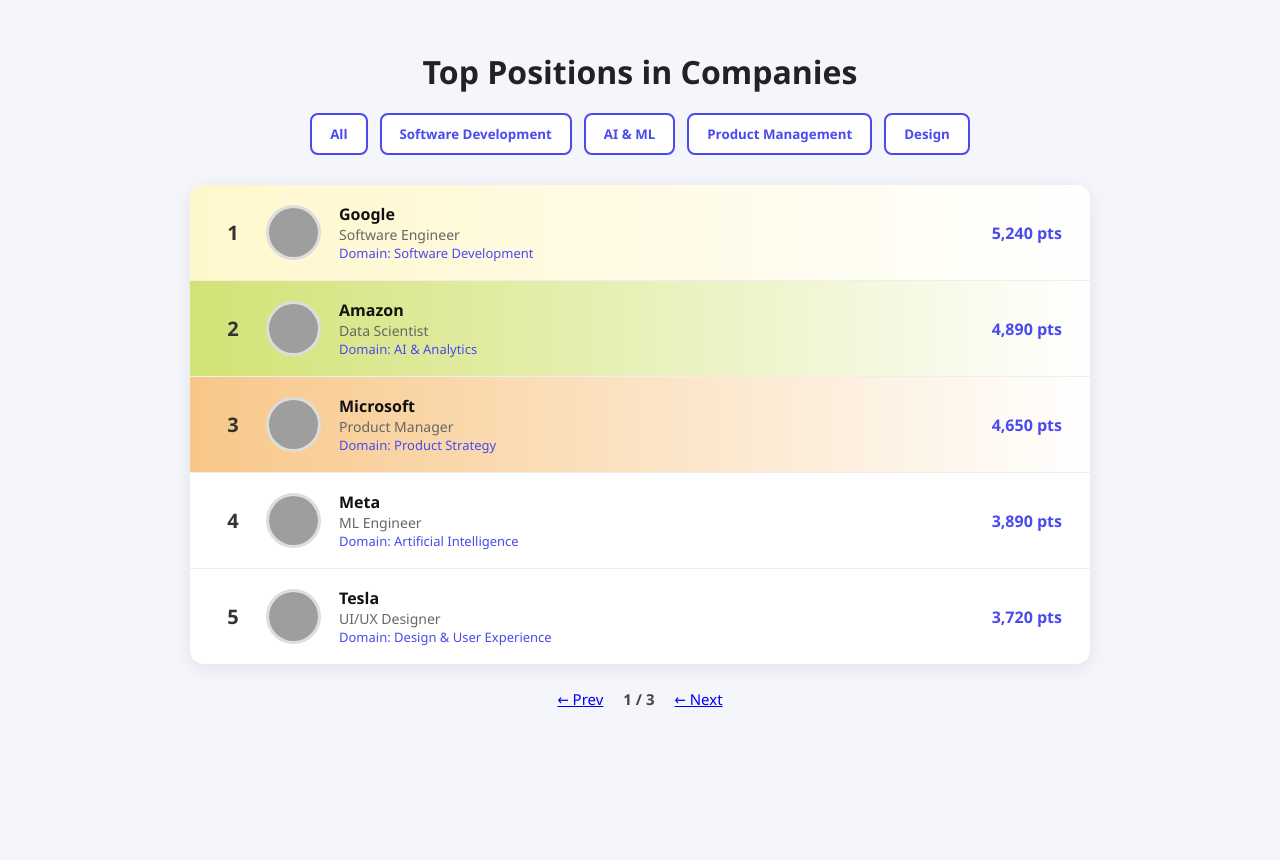
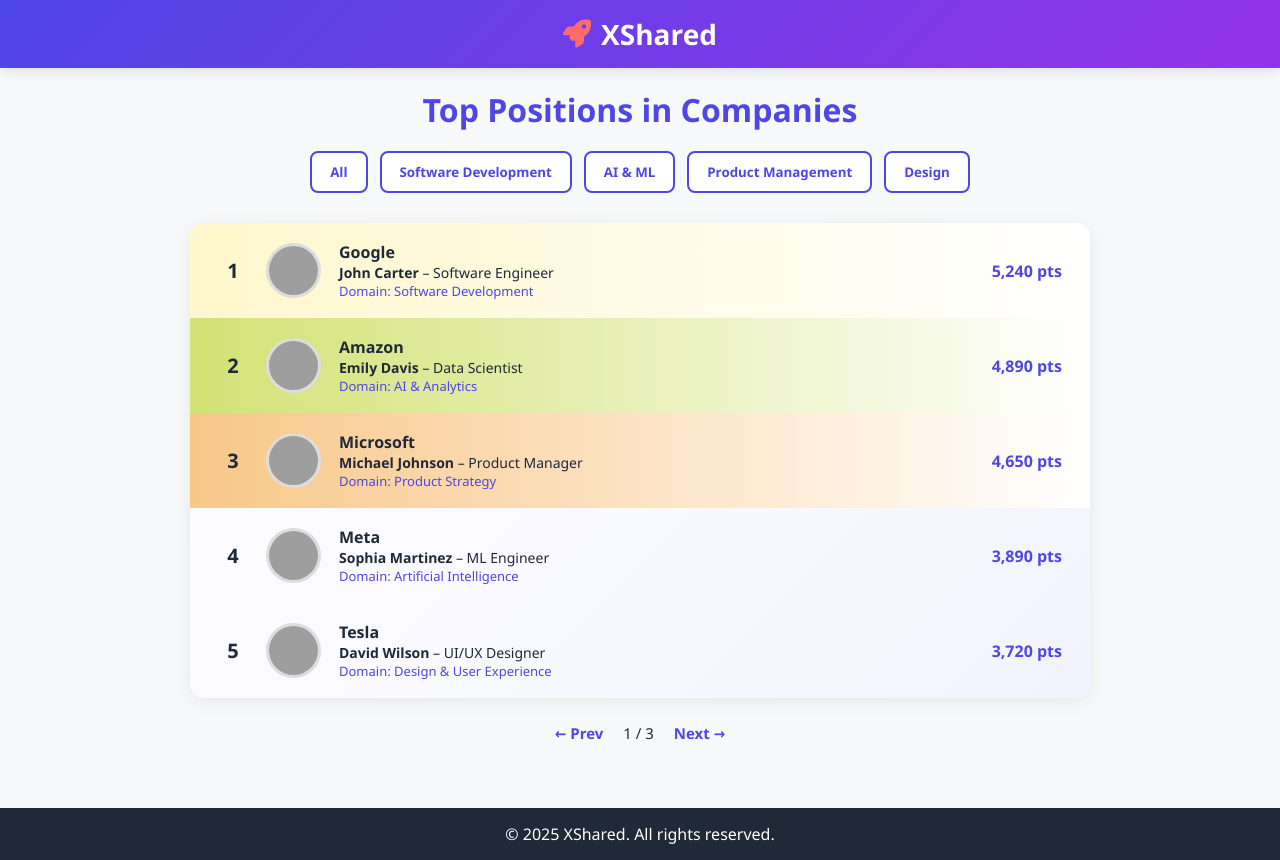
Before and after one commit to Koyal86/XShared, a plain HTML site: page mentor.html in a window 1280 px wide. Before the commit the page ends 800 px from the top, so only its background shows below. Drawn offline with Linux system fonts and the light colour scheme; grey boxes are pictures that could not be loaded.

Commit message:
Update mentor.html

```diff
--- a/mentor.html
+++ b/mentor.html
@@ -1,196 +1,106 @@
 <!DOCTYPE html>
 <html lang="en">
 <head>
-  <meta charset="UTF-8">
-  <meta name="viewport" content="width=device-width, initial-scale=1.0">
+  <meta charset="UTF-8" />
+  <meta name="viewport" content="width=device-width, initial-scale=1.0"/>
   <title>Company Leaderboard</title>
+  <link rel="stylesheet" href="https://cdnjs.cloudflare.com/ajax/libs/font-awesome/6.4.0/css/all.min.css"/>
   <style>
-    * {
-      margin: 0;
-      padding: 0;
-      box-sizing: border-box;
-      font-family: 'Segoe UI', Tahoma, Geneva, Verdana, sans-serif;
-    }
-    body {
-      background: #f4f6fc;
-      color: #333;
-      min-height: 100vh;
-      display: flex;
-      flex-direction: column;
-      align-items: center;
-      padding: 50px 20px;
+    :root {
+      --primary: #4f46e5;   /* Indigo */
+      --secondary: #9333ea; /* Purple */
+      --accent: #ef4444;    /* Red */
+      --light: #f8f9fa;
+      --dark: #1f2937;
+      --gray: #6b7280;
+      --light-gray: #e5e7eb;
     }
 
-    h2 {
-      font-size: 32px;
-      font-weight: 700;
-      text-align: center;
-      margin-bottom: 20px;
-      color: #222;
-    }
+    * { margin:0; padding:0; box-sizing:border-box; font-family: 'Segoe UI', Tahoma, Geneva, Verdana, sans-serif;}
+    body { background: var(--light); color: var(--dark); min-height:100vh; display:flex; flex-direction:column; align-items:center; }
 
-    /* Domain Filter Section */
-    .domain-filter {
-      display: flex;
-      flex-wrap: wrap;
-      justify-content: center;
-      gap: 12px;
-      margin-bottom: 30px;
-      position: relative;
-    }
-    .domain-filter button {
-      background: #fff;
-      border: 2px solid #4a4aef;
-      color: #4a4aef;
-      padding: 10px 18px;
-      border-radius: 8px;
-      font-weight: 600;
-      cursor: pointer;
-      transition: all 0.3s;
-    }
-    .domain-filter button:hover,
-    .domain-filter button.active {
-      background: #4a4aef;
+    header {
+      width: 100%;
+      background: linear-gradient(135deg, var(--primary), var(--secondary));
       color: #fff;
-    }
-
-    /* Dropdown Queue */
-    .dropdown {
-      display: none;
-      flex-direction: column;
-      position: absolute;
-      top: 60px;
-      background: #fff;
-      border: 1px solid #ccc;
-      border-radius: 8px;
-      box-shadow: 0 4px 12px rgba(0,0,0,0.1);
-      overflow: hidden;
-      min-width: 220px;
-      z-index: 100;
-    }
-    .dropdown button {
-      border: none;
-      background: #fff;
-      padding: 10px 15px;
-      text-align: left;
-      cursor: pointer;
-      font-size: 14px;
-      transition: background 0.3s;
-    }
-    .dropdown button:hover {
-      background: #f0f0ff;
-    }
-
-    /* Leaderboard Container */
-    .leaderboard {
-      width: 100%;
-      max-width: 900px;
-      background: #fff;
-      border-radius: 14px;
-      box-shadow: 0 4px 20px rgba(0,0,0,0.08);
-      overflow: hidden;
-    }
-
-    /* Entry Row */
-    .entry {
-      display: flex;
-      align-items: center;
-      justify-content: space-between;
-      padding: 18px 28px;
-      transition: background 0.3s;
-      border-bottom: 1px solid #eee;
-    }
-    .entry:last-child {
-      border-bottom: none;
-    }
-    .entry:hover {
-      background: #f9f9ff;
-    }
-
-    /* Rank + Avatar + Details */
-    .entry-left {
-      display: flex;
-      align-items: center;
-      gap: 18px;
-    }
-    .rank {
-      font-weight: bold;
-      font-size: 20px;
-      width: 30px;
-      text-align: center;
-    }
-    .avatar {
-      width: 55px;
-      height: 55px;
-      border-radius: 50%;
-      object-fit: cover;
-      border: 3px solid #ddd;
-    }
-    .details {
-      display: flex;
-      flex-direction: column;
-    }
-    .details span:first-child {
-      font-weight: 600;
-      font-size: 16px;
-      color: #111;
-    }
-    .details span:nth-child(2) {
-      font-size: 14px;
-      color: #666;
-    }
-    .details span.domain {
-      font-size: 13px;
-      color: #4a4aef;
-      font-weight: 500;
-    }
-
-    /* Points */
-    .points {
-      font-weight: 700;
-      color: #4a4aef;
-      font-size: 16px;
-    }
-
-    /* Highlight top 3 */
-    .highlight-1 {
-      background: linear-gradient(90deg, #fff7cc, #fff);
-    }
-    .highlight-2 {
-      background: linear-gradient(90deg, #d2e274, #fff);
-    }
-    .highlight-3 {
-      background: linear-gradient(90deg, #f8c788, #fff);
-    }
-    /* Pagination */
-    .pagination {
+      padding: 15px 0;
       display: flex;
       justify-content: center;
       align-items: center;
-      margin-top: 25px;
-      gap: 20px;
-      font-size: 15px;
+      box-shadow: 0 4px 12px rgba(0,0,0,0.1);
     }
-    .pagination button {
-      border: none;
-      background: #4a4aef;
+
+    header .logo {
+      font-size: 28px;
+      font-weight: bold;
+      display: flex;
+      align-items: center;
+      gap: 10px;
+    }
+
+    header .logo i { color: #ff6b6b; }
+
+    h2 { font-size:32px; font-weight:700; text-align:center; margin:20px 0; color: var(--primary); }
+
+    .domain-filter { display:flex; flex-wrap:wrap; justify-content:center; gap:12px; margin-bottom:30px; position:relative;}
+    .domain-filter button { background:#fff; border:2px solid var(--primary); color: var(--primary); padding:10px 18px; border-radius:8px; font-weight:600; cursor:pointer; transition:all .3s;}
+    .domain-filter button:hover, .domain-filter button.active { background: var(--primary); color:#fff; }
+
+    .dropdown { display:none; flex-direction:column; position:absolute; top:60px; background:#fff; border:1px solid var(--light-gray); border-radius:8px; box-shadow:0 4px 12px rgba(0,0,0,.1); overflow:hidden; min-width:220px; z-index:100;}
+    .dropdown button { border:none; background:#fff; padding:10px 15px; text-align:left; cursor:pointer; font-size:14px; transition:background .3s;}
+    .dropdown button:hover { background: #f3f3ff; }
+
+    .leaderboard { width:100%; max-width:900px; border-radius:14px; overflow:hidden;
+                   background: linear-gradient(135deg,#fff,#f3f3ff); box-shadow:0 4px 20px rgba(0,0,0,.08); }
+
+    .entry-link { text-decoration:none; color:inherit; display:block; }
+
+    .entry {
+      display:flex; align-items:center; justify-content:space-between; padding:18px 28px; transition:background .3s; border-bottom:1px solid var(--light-gray);
+    }
+    .entry:last-child { border-bottom:none; }
+    .entry:hover { background:#e9e7ff; }
+
+    .entry-left { display:flex; align-items:center; gap:18px; }
+    .rank { font-weight:bold; font-size:20px; width:30px; text-align:center; }
+    .avatar { width:55px; height:55px; border-radius:50%; object-fit:cover; border:3px solid #ddd; }
+    .details { display:flex; flex-direction:column; }
+    .details span.company { font-weight:700; font-size:16px; color: var(--dark); }
+    .details span.user { font-size:14px; color: var(--dark); }
+    .details span.domain { font-size:13px; color: var(--primary); font-weight:500; }
+
+    .points { font-weight:700; color: var(--primary); font-size:16px; }
+
+    .highlight-1 { background: linear-gradient(90deg,#fff7cc,#fff); }
+    .highlight-2 { background: linear-gradient(90deg,#d2e274,#fff); }
+    .highlight-3 { background: linear-gradient(90deg,#f8c788,#fff); }
+
+    .pagination { display:flex; justify-content:center; align-items:center; margin:25px 0; gap:20px; font-size:15px; }
+    .pagination a { text-decoration:none; color: var(--primary); font-weight:600; }
+
+    footer {
+      background: var(--dark);
       color: #fff;
-      padding: 10px 18px;
-      border-radius: 6px;
-      cursor: pointer;
-      font-weight: 600;
-      transition: background 0.3s;
+      text-align:center;
+      padding:15px;
+      margin-top:40px;
+      width:100%;
     }
-    .pagination button:hover {
-      background: #3333cc;
-    }
-    .pagination span {
-      font-weight: 600;
-      color: #444;
+
+    @media (max-width:600px) {
+      .entry { padding:14px; }
+      .avatar { width:46px; height:46px; }
+      h2 { font-size:22px; }
     }
   </style>
 </head>
 <body>
+
+  <header>
+    <div class="logo">
+      <i class="fas fa-rocket"></i> XShared
+    </div>
+  </header>
 
   <h2>Top Positions in Companies</h2>
 
@@ -202,28 +112,24 @@
       <button>Top 5 Companies</button>
       <button>Highest Rated Mentors</button>
     </div>
-
     <button onclick="toggleDropdown('dev')">Software Development</button>
     <div id="dropdown-dev" class="dropdown">
       <button>Frontend Developer</button>
       <button>Backend Developer</button>
       <button>Full Stack Developer</button>
     </div>
-
     <button onclick="toggleDropdown('ml')">AI & ML</button>
     <div id="dropdown-ml" class="dropdown">
       <button>ML Engineer</button>
       <button>AI Researcher</button>
       <button>Data Scientist</button>
     </div>
-
     <button onclick="toggleDropdown('pm')">Product Management</button>
     <div id="dropdown-pm" class="dropdown">
       <button>Associate PM</button>
       <button>Product Manager</button>
       <button>Senior PM</button>
     </div>
-
     <button onclick="toggleDropdown('design')">Design</button>
     <div id="dropdown-design" class="dropdown">
       <button>UI Designer</button>
@@ -233,98 +139,111 @@
   </div>
 
   <div class="leaderboard">
+
     <!-- Rank 1 -->
+    <a class="entry-link" href="chat.html?company=Google&name=John%20Carter&title=Software%20Engineer&avatar=https%3A%2F%2Frandomuser.me%2Fapi%2Fportraits%2Fmen%2F32.jpg&domain=Software%20Development&points=5240">
       <div class="entry highlight-1">
         <div class="entry-left">
           <span class="rank">1</span>
           <img class="avatar" src="https://randomuser.me/api/portraits/men/32.jpg" alt="">
           <div class="details">
-          <span>Google</span>
-          <span>Software Engineer</span>
+            <span class="company">Google</span>
+            <span class="user"><strong>John Carter</strong> – Software Engineer</span>
             <span class="domain">Domain: Software Development</span>
           </div>
         </div>
         <div class="points">5,240 pts</div>
       </div>
+    </a>
 
     <!-- Rank 2 -->
+    <a class="entry-link" href="chat.html?company=Amazon&name=Emily%20Davis&title=Data%20Scientist&avatar=https%3A%2F%2Frandomuser.me%2Fapi%2Fportraits%2Fwomen%2F44.jpg&domain=AI%20%26%20Analytics&points=4890">
       <div class="entry highlight-2">
         <div class="entry-left">
           <span class="rank">2</span>
           <img class="avatar" src="https://randomuser.me/api/portraits/women/44.jpg" alt="">
           <div class="details">
-          <span>Amazon</span>
-          <span>Data Scientist</span>
+            <span class="company">Amazon</span>
+            <span class="user"><strong>Emily Davis</strong> – Data Scientist</span>
             <span class="domain">Domain: AI & Analytics</span>
           </div>
         </div>
         <div class="points">4,890 pts</div>
       </div>
+    </a>
 
     <!-- Rank 3 -->
+    <a class="entry-link" href="chat.html?company=Microsoft&name=Michael%20Johnson&title=Product%20Manager&avatar=https%3A%2F%2Frandomuser.me%2Fapi%2Fportraits%2Fmen%2F21.jpg&domain=Product%20Strategy&points=4650">
       <div class="entry highlight-3">
         <div class="entry-left">
           <span class="rank">3</span>
           <img class="avatar" src="https://randomuser.me/api/portraits/men/21.jpg" alt="">
           <div class="details">
-          <span>Microsoft</span>
-          <span>Product Manager</span>
+            <span class="company">Microsoft</span>
+            <span class="user"><strong>Michael Johnson</strong> – Product Manager</span>
             <span class="domain">Domain: Product Strategy</span>
           </div>
         </div>
         <div class="points">4,650 pts</div>
       </div>
+    </a>
 
     <!-- Rank 4 -->
+    <a class="entry-link" href="chat.html?company=Meta&name=Sophia%20Martinez&title=ML%20Engineer&avatar=https%3A%2F%2Frandomuser.me%2Fapi%2Fportraits%2Fwomen%2F68.jpg&domain=Artificial%20Intelligence&points=3890">
       <div class="entry">
         <div class="entry-left">
           <span class="rank">4</span>
           <img class="avatar" src="https://randomuser.me/api/portraits/women/68.jpg" alt="">
           <div class="details">
-          <span>Meta</span>
-          <span>ML Engineer</span>
+            <span class="company">Meta</span>
+            <span class="user"><strong>Sophia Martinez</strong> – ML Engineer</span>
             <span class="domain">Domain: Artificial Intelligence</span>
           </div>
         </div>
         <div class="points">3,890 pts</div>
       </div>
+    </a>
 
     <!-- Rank 5 -->
+    <a class="entry-link" href="chat.html?company=Tesla&name=David%20Wilson&title=UI%2FUX%20Designer&avatar=https%3A%2F%2Frandomuser.me%2Fapi%2Fportraits%2Fmen%2F84.jpg&domain=Design%20%26%20User%20Experience&points=3720">
       <div class="entry">
         <div class="entry-left">
           <span class="rank">5</span>
           <img class="avatar" src="https://randomuser.me/api/portraits/men/84.jpg" alt="">
           <div class="details">
-          <span>Tesla</span>
-          <span>UI/UX Designer</span>
+            <span class="company">Tesla</span>
+            <span class="user"><strong>David Wilson</strong> – UI/UX Designer</span>
             <span class="domain">Domain: Design & User Experience</span>
           </div>
         </div>
         <div class="points">3,720 pts</div>
       </div>
+    </a>
+
   </div>
 
-  <!-- Pagination -->
   <div class="pagination">
     <a href="dashboard.html" class="btn-prev">&larr; Prev</a>
     <span>1 / 3</span>
-   <a href="#" class="btn-prev">&larr; Next</a>
+    <a href="#" class="btn-next">Next &rarr;</a>
   </div>
+
+  <footer>
+    &copy; 2025 XShared. All rights reserved.
+  </footer>
 
   <script>
     function toggleDropdown(id) {
-      // Close all dropdowns first
       document.querySelectorAll('.dropdown').forEach(d => d.style.display = 'none');
-      // Open the clicked one if it was closed
       const dropdown = document.getElementById('dropdown-' + id);
       if (dropdown) dropdown.style.display = 'flex';
     }
-    // Close dropdowns when clicking outside
     document.addEventListener('click', function(event) {
       if (!event.target.closest('.domain-filter')) {
         document.querySelectorAll('.dropdown').forEach(d => d.style.display = 'none');
       }
     });
   </script>
+
 </body>
 </html>
```
Lines whose indentation alone changed are shown as unchanged.
